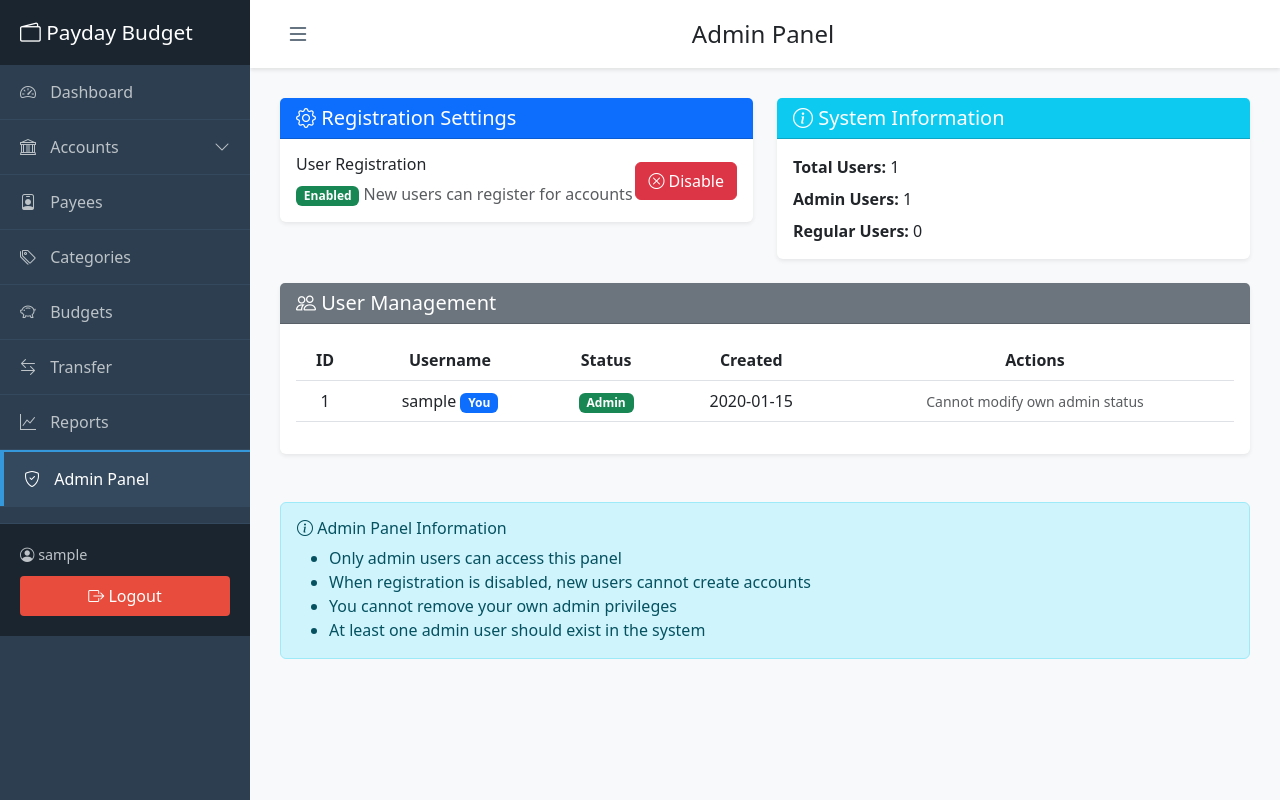
After one commit to alreadyded1/Payday-Budget, a Flask app: page /admin in a window 1280 px wide. The commit adds this page. Run offline with Flask 3, Linux system fonts and the light colour scheme; a user stored in the database is signed in; tables that the repository leaves empty hold one stand-in row (values such as "Sample post").

Commit message:
Add UI improvements and admin panel functionality
UI Improvements:
- Display negative account balances in red in sidebar menu
- Center all transaction table headers for better readability
- Replace Type column with Description column in transaction history
- Show transaction descriptions/notes in the transaction list

Admin Panel:
- Added is_admin field to User model
- Created Settings model for application-wide configuration
- Built admin panel with user management and registration control
- Admin users can enable/disable new user registration
- Admin users can promote/demote other users to/from admin status
- Added admin panel link to sidebar (visible only to admins)
- Protected admin routes with admin-only access control
- Migration script to add admin functionality to existing databases
- First user is automatically made admin on migration

Registration Control:
- Registration can be toggled on/off from admin panel
- When disabled, users see message directing them to contact admin
- Registration enabled by default

Security:
- Admins cannot remove their own admin privileges
- Proper authorization checks on all admin routes

https://claude.ai/code/session_013RnU8ZwRMPYf31trkNwkQs

```diff
--- a/app.py
+++ b/app.py
@@ -1,6 +1,6 @@
 from flask import Flask, render_template, request, redirect, url_for, flash, jsonify
 from flask_login import LoginManager, login_user, logout_user, login_required, current_user
-from models import db, User, Category, Transaction, Budget, Account, Payee
+from models import db, User, Category, Transaction, Budget, Account, Payee, Settings
 from datetime import datetime, date, timedelta
 from sqlalchemy import func, extract, case
 import os
@@ -47,6 +47,12 @@ def login():
 def register():
     if current_user.is_authenticated:
         return redirect(url_for('dashboard'))
+
+    # Check if registration is enabled
+    registration_enabled = Settings.get_value('registration_enabled', 'true')
+    if registration_enabled.lower() != 'true':
+        flash('Registration is currently disabled. Please contact an administrator.', 'warning')
+        return redirect(url_for('login'))
 
     if request.method == 'POST':
         username = request.form.get('username')
@@ -854,6 +860,54 @@ def reports():
                          current_period=period,
                          period_label=period_label)
 
+@app.route('/admin', methods=['GET', 'POST'])
+@login_required
+def admin():
+    # Check if user is admin
+    if not current_user.is_admin:
+        flash('Access denied. Admin privileges required.', 'danger')
+        return redirect(url_for('dashboard'))
+
+    if request.method == 'POST':
+        action = request.form.get('action')
+
+        if action == 'toggle_registration':
+            current_value = Settings.get_value('registration_enabled', 'true')
+            new_value = 'false' if current_value.lower() == 'true' else 'true'
+            Settings.set_value('registration_enabled', new_value)
+            status = 'enabled' if new_value == 'true' else 'disabled'
+            flash(f'Registration has been {status}.', 'success')
+
+        elif action == 'make_admin':
+            user_id = request.form.get('user_id')
+            user = User.query.get(user_id)
+            if user:
+                user.is_admin = True
+                db.session.commit()
+                flash(f'User {user.username} is now an admin.', 'success')
+
+        elif action == 'remove_admin':
+            user_id = request.form.get('user_id')
+            user = User.query.get(user_id)
+            if user and user.id != current_user.id:
+                user.is_admin = False
+                db.session.commit()
+                flash(f'Admin privileges removed from {user.username}.', 'success')
+            elif user and user.id == current_user.id:
+                flash('You cannot remove your own admin privileges.', 'warning')
+
+        return redirect(url_for('admin'))
+
+    # Get all users
+    all_users = User.query.order_by(User.created_at).all()
+
+    # Get current registration setting
+    registration_enabled = Settings.get_value('registration_enabled', 'true').lower() == 'true'
+
+    return render_template('admin.html',
+                         users=all_users,
+                         registration_enabled=registration_enabled)
+
 if __name__ == '__main__':
     with app.app_context():
         db.create_all()
--- /dev/null
+++ b/templates/admin.html
@@ -0,0 +1,150 @@
+{% extends "base.html" %}
+
+{% block title %}Admin Panel - Payday Budget{% endblock %}
+
+{% block page_title %}Admin Panel{% endblock %}
+
+{% block content %}
+<div class="row">
+    <!-- Registration Settings -->
+    <div class="col-lg-6">
+        <div class="card mb-4">
+            <div class="card-header bg-primary text-white">
+                <h5 class="mb-0"><i class="bi bi-gear"></i> Registration Settings</h5>
+            </div>
+            <div class="card-body">
+                <div class="d-flex justify-content-between align-items-center">
+                    <div>
+                        <h6>User Registration</h6>
+                        <p class="text-muted mb-0">
+                            {% if registration_enabled %}
+                                <span class="badge bg-success">Enabled</span>
+                                New users can register for accounts
+                            {% else %}
+                                <span class="badge bg-danger">Disabled</span>
+                                New user registration is blocked
+                            {% endif %}
+                        </p>
+                    </div>
+                    <form method="POST" class="d-inline">
+                        <input type="hidden" name="action" value="toggle_registration">
+                        <button type="submit" class="btn {% if registration_enabled %}btn-danger{% else %}btn-success{% endif %}">
+                            {% if registration_enabled %}
+                                <i class="bi bi-x-circle"></i> Disable
+                            {% else %}
+                                <i class="bi bi-check-circle"></i> Enable
+                            {% endif %}
+                        </button>
+                    </form>
+                </div>
+            </div>
+        </div>
+    </div>
+
+    <!-- System Info -->
+    <div class="col-lg-6">
+        <div class="card mb-4">
+            <div class="card-header bg-info text-white">
+                <h5 class="mb-0"><i class="bi bi-info-circle"></i> System Information</h5>
+            </div>
+            <div class="card-body">
+                <div class="mb-2">
+                    <strong>Total Users:</strong> {{ users|length }}
+                </div>
+                <div class="mb-2">
+                    <strong>Admin Users:</strong> {{ users|selectattr('is_admin')|list|length }}
+                </div>
+                <div>
+                    <strong>Regular Users:</strong> {{ users|rejectattr('is_admin')|list|length }}
+                </div>
+            </div>
+        </div>
+    </div>
+</div>
+
+<!-- User Management -->
+<div class="row">
+    <div class="col-12">
+        <div class="card">
+            <div class="card-header bg-secondary text-white">
+                <h5 class="mb-0"><i class="bi bi-people"></i> User Management</h5>
+            </div>
+            <div class="card-body">
+                <div class="table-responsive">
+                    <table class="table table-hover">
+                        <thead>
+                            <tr>
+                                <th class="text-center">ID</th>
+                                <th class="text-center">Username</th>
+                                <th class="text-center">Status</th>
+                                <th class="text-center">Created</th>
+                                <th class="text-center">Actions</th>
+                            </tr>
+                        </thead>
+                        <tbody>
+                            {% for user in users %}
+                            <tr>
+                                <td class="text-center">{{ user.id }}</td>
+                                <td class="text-center">
+                                    {{ user.username }}
+                                    {% if user.id == current_user.id %}
+                                    <span class="badge bg-primary">You</span>
+                                    {% endif %}
+                                </td>
+                                <td class="text-center">
+                                    {% if user.is_admin %}
+                                    <span class="badge bg-success">Admin</span>
+                                    {% else %}
+                                    <span class="badge bg-secondary">User</span>
+                                    {% endif %}
+                                </td>
+                                <td class="text-center">{{ user.created_at.strftime('%Y-%m-%d') }}</td>
+                                <td class="text-center">
+                                    {% if user.is_admin and user.id != current_user.id %}
+                                    <form method="POST" class="d-inline">
+                                        <input type="hidden" name="action" value="remove_admin">
+                                        <input type="hidden" name="user_id" value="{{ user.id }}">
+                                        <button type="submit" class="btn btn-sm btn-warning"
+                                                onclick="return confirm('Remove admin privileges from {{ user.username }}?');">
+                                            <i class="bi bi-dash-circle"></i> Remove Admin
+                                        </button>
+                                    </form>
+                                    {% elif not user.is_admin %}
+                                    <form method="POST" class="d-inline">
+                                        <input type="hidden" name="action" value="make_admin">
+                                        <input type="hidden" name="user_id" value="{{ user.id }}">
+                                        <button type="submit" class="btn btn-sm btn-success"
+                                                onclick="return confirm('Make {{ user.username }} an admin?');">
+                                            <i class="bi bi-plus-circle"></i> Make Admin
+                                        </button>
+                                    </form>
+                                    {% endif %}
+
+                                    {% if user.id == current_user.id %}
+                                    <span class="text-muted small">Cannot modify own admin status</span>
+                                    {% endif %}
+                                </td>
+                            </tr>
+                            {% endfor %}
+                        </tbody>
+                    </table>
+                </div>
+            </div>
+        </div>
+    </div>
+</div>
+
+<div class="row mt-4">
+    <div class="col-12">
+        <div class="alert alert-info">
+            <h6 class="alert-heading"><i class="bi bi-info-circle"></i> Admin Panel Information</h6>
+            <ul class="mb-0">
+                <li>Only admin users can access this panel</li>
+                <li>When registration is disabled, new users cannot create accounts</li>
+                <li>You cannot remove your own admin privileges</li>
+                <li>At least one admin user should exist in the system</li>
+            </ul>
+        </div>
+    </div>
+</div>
+{% endblock %}
--- a/templates/base.html
+++ b/templates/base.html
@@ -126,6 +126,10 @@
             float: right;
             font-weight: 600;
             color: #2ecc71;
+        }
+
+        #sidebar .submenu li a .account-balance.text-danger {
+            color: #e74c3c !important;
         }
 
         #content {
@@ -264,7 +268,7 @@
                             <li>
                                 <a href="{{ url_for('account_transactions', account_id=account.id) }}">
                                     {{ account.name }}
-                                    <span class="account-balance">${{ "%.2f"|format(account.balance) }}</span>
+                                    <span class="account-balance {% if account.balance < 0 %}text-danger{% endif %}">${{ "%.2f"|format(account.balance) }}</span>
                                 </a>
                             </li>
                             {% endfor %}
@@ -301,6 +305,13 @@
                         <i class="bi bi-graph-up"></i> Reports
                     </a>
                 </li>
+                {% if current_user.is_admin %}
+                <li>
+                    <a href="{{ url_for('admin') }}" class="{% if request.endpoint == 'admin' %}active{% endif %}" style="border-top: 2px solid #3498db;">
+                        <i class="bi bi-shield-check"></i> Admin Panel
+                    </a>
+                </li>
+                {% endif %}
             </ul>
 
             <div class="user-info">
```
Also changed, not shown: add_admin_functionality.py (added, +103 -0 lines), models.py (+27 -0 lines), templates/account_transactions.html (+18 -22 lines).
